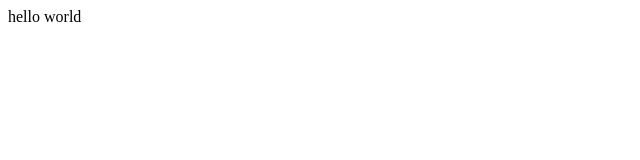
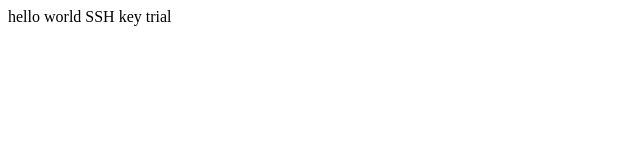
Before and after one commit to samiylo/projects, a plain HTML site: page personal_website/index.html in a window 1280 px wide. Shown: the whole page, without its empty margins (0-640 px from the left). Drawn offline with Linux system fonts and the light colour scheme.

Commit message:
SSHKey trial

```diff
--- a/personal_website/index.html
+++ b/personal_website/index.html
@@ -8,5 +8,6 @@
 </head>
 <body>
     hello world
+    SSH key trial
 </body>
 </html>
```
